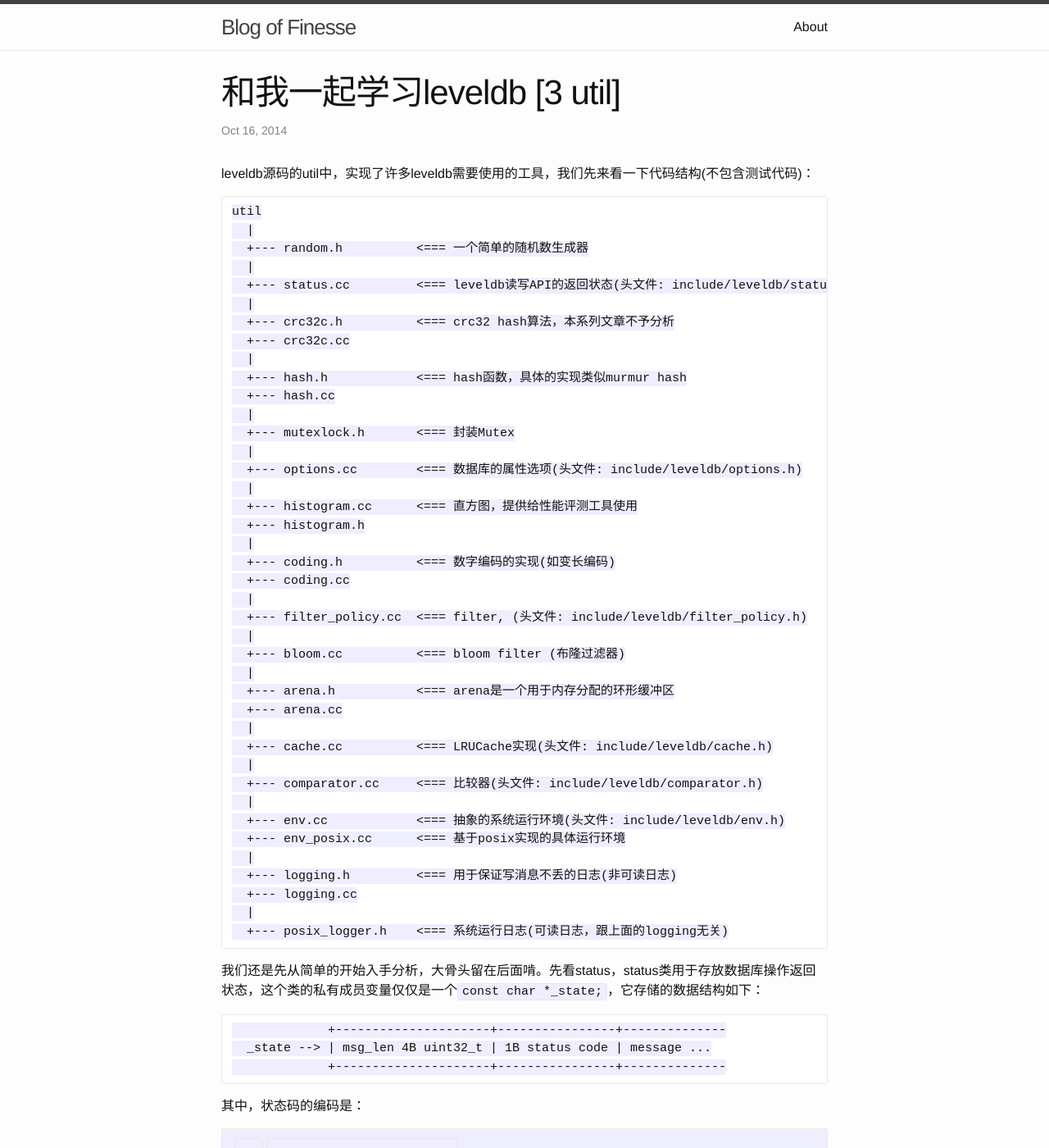
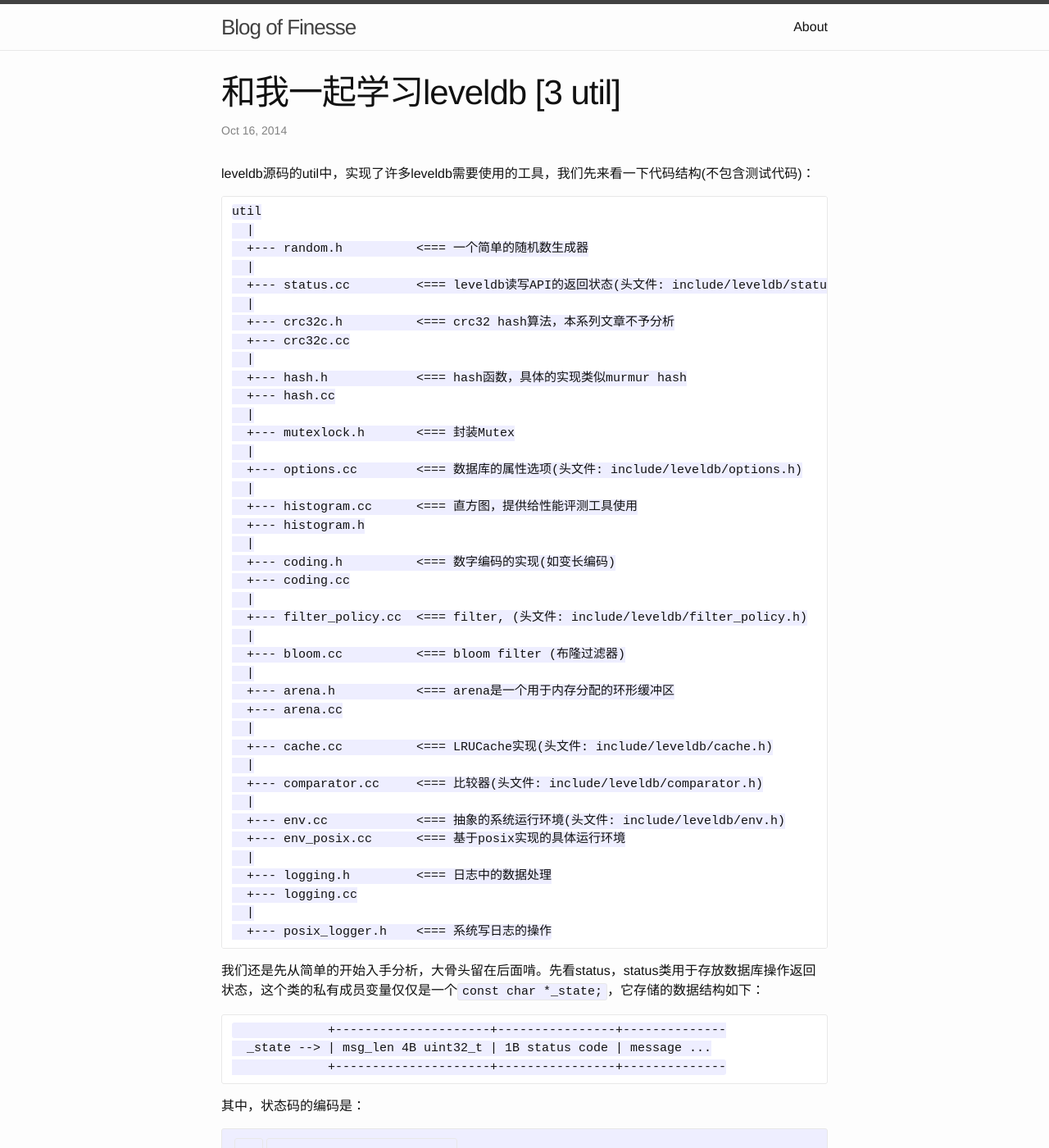
Before and after one commit to brg-liuwei/brg-liuwei.github.io, a Jekyll site: the page built from _posts/2014-10-16-leveldb-3.markdown, in a window 1280 px wide and 1400 px high. Shown: the whole window at 82% size. Built offline with Jekyll 4.4.1, drawn with Linux system fonts in a browser that asks for light colours; some of the changed text lies outside the part shown.

Commit message:
bug fixed

```diff
--- a/_posts/2014-10-16-leveldb-3.markdown
+++ b/_posts/2014-10-16-leveldb-3.markdown
@@ -43,10 +43,10 @@
       +--- env.cc            <=== 抽象的系统运行环境(头文件: include/leveldb/env.h)
       +--- env_posix.cc      <=== 基于posix实现的具体运行环境
       |
-      +--- logging.h         <=== 用于保证写消息不丢的日志(非可读日志)
+      +--- logging.h         <=== 日志中的数据处理
       +--- logging.cc
       |
-      +--- posix_logger.h    <=== 系统运行日志(可读日志，跟上面的logging无关)
+      +--- posix_logger.h    <=== 系统写日志的操作
 
 我们还是先从简单的开始入手分析，大骨头留在后面啃。先看status，status类用于存放数据库操作返回状态，这个类的私有成员变量仅仅是一个`const char *_state;`，它存储的数据结构如下：
 
@@ -134,7 +134,7 @@
 
 **options.h/options.cc**是用来存放数据库打开关闭读写的一些选项，其中各个具体的选项将在以后对数据库的分析中谈及，这里也就一笔带过。**Histogram.h/Histogram.cc**是用于统计的直方图，里面涉及了一些算标准差、斜率之类的简单数学，这个类是用于给一些benchmark提供一个统计工具，跟leveldb本身是无关的，所以这里也就不作分析了。
 
-本篇对util整体做了个大致的介绍，然后分析了其中的一些比较简单的类。接下来我们将讨论变长整数编码，布隆过滤器，leveldb的内置cache，抽象运行环境已经非常非常重要的用以保证数据不丢的日志。
+本篇对util整体做了个大致的介绍，然后分析了其中的一些比较简单的类。接下来我们将讨论变长整数编码，布隆过滤器，leveldb的内置cache，抽象运行环境以及日志(记录系统状态的日志)。
 
 亲爱的童鞋们，如果你们觉得这个系列写得还不错，一定要记住把本博客的[地址][my_blog]加入到你的浏览器收藏夹中，并到[这里][my_blog_git]来帮我加一颗小星星哦~
 
```
Also changed, not shown: 2 other files.
